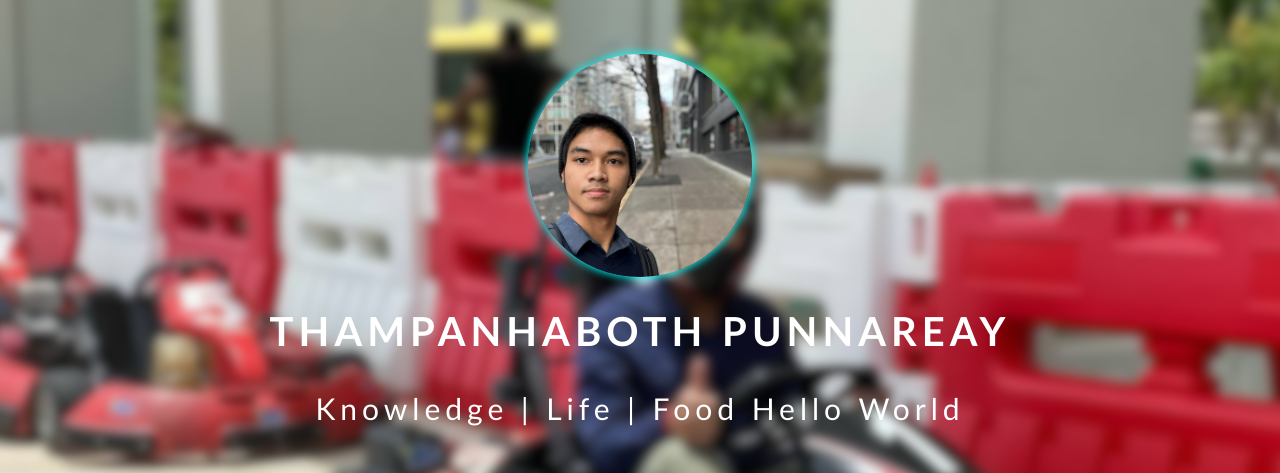
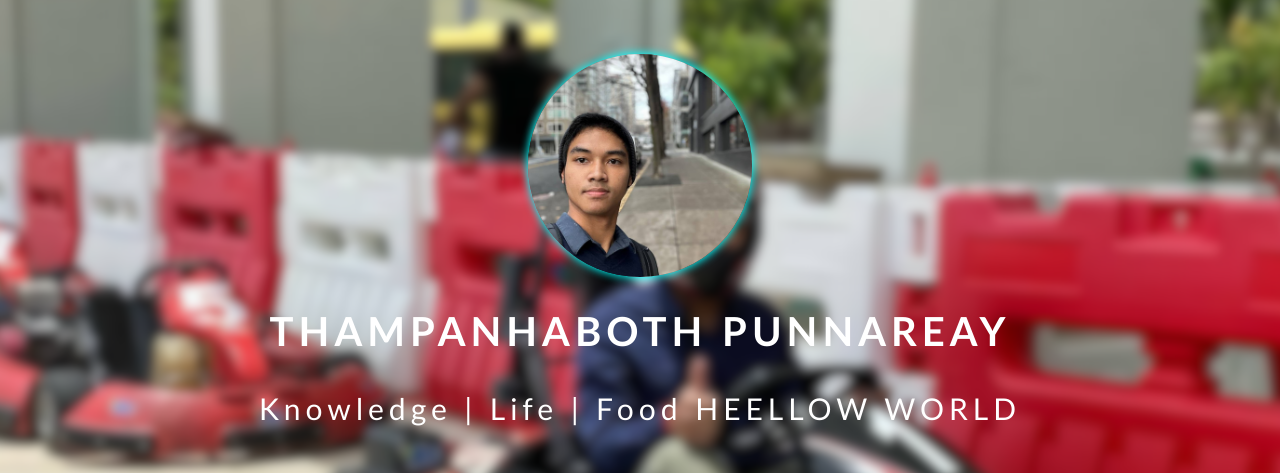
Before and after one commit to PBDevTechy/panhaboth_kh-links, a plain HTML site: page index.html in a window 1280 px wide. Shown: the top 473 px of the page. Drawn offline with Linux system fonts and the light colour scheme.

Commit message:
Update index.html

```diff
--- a/index.html
+++ b/index.html
@@ -18,7 +18,7 @@
       </h1>
       <div>
         <p class="bio">
-          Knowledge | Life | Food Hello World
+          Knowledge | Life | Food HEELLOW WORLD
         </p>
       </div>
       <a class="link" href="https://www.facebook.com/thampanhaboth.punnareay.3?mibextid=opq0tG" target="_blank">
```
